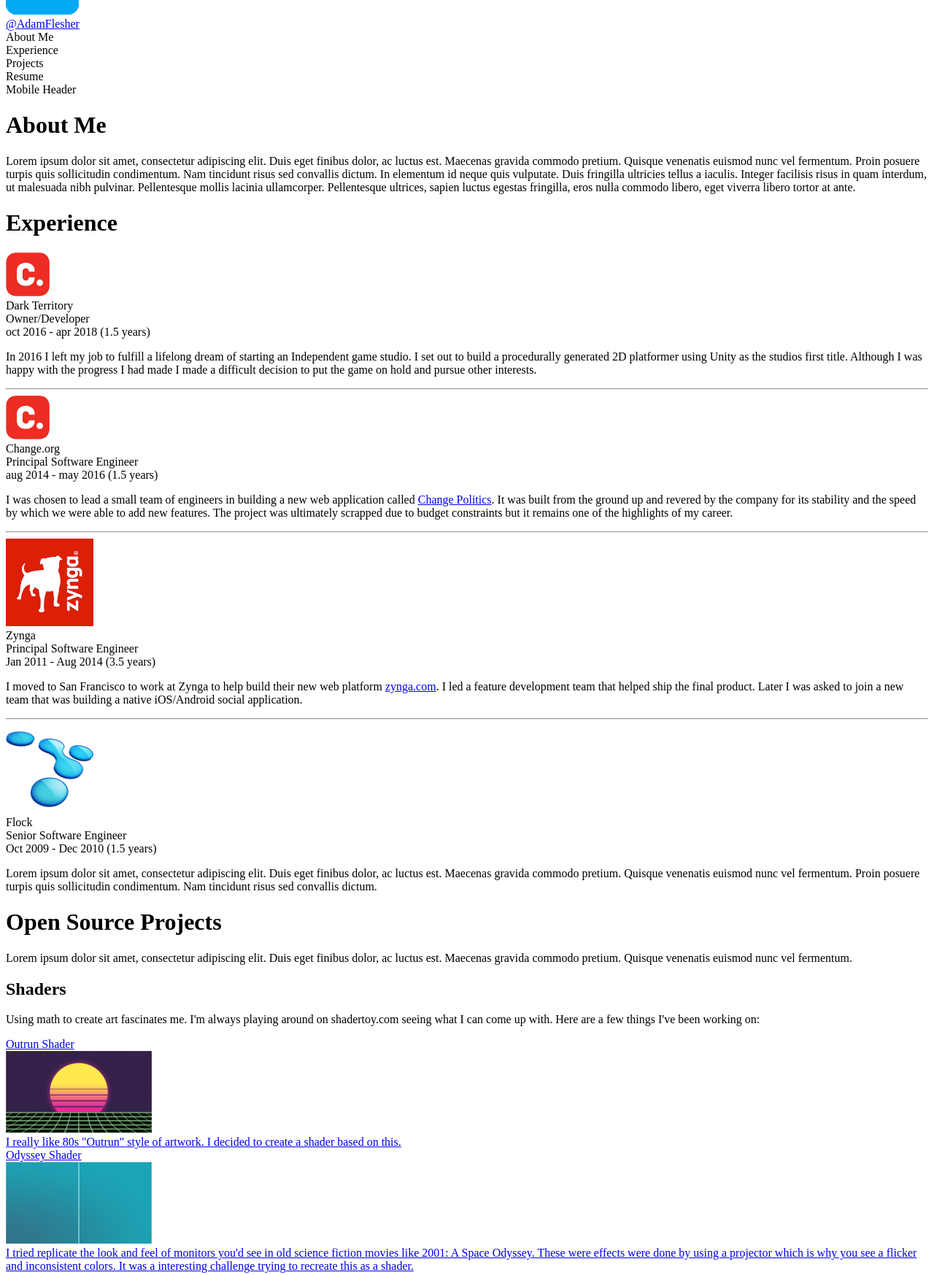
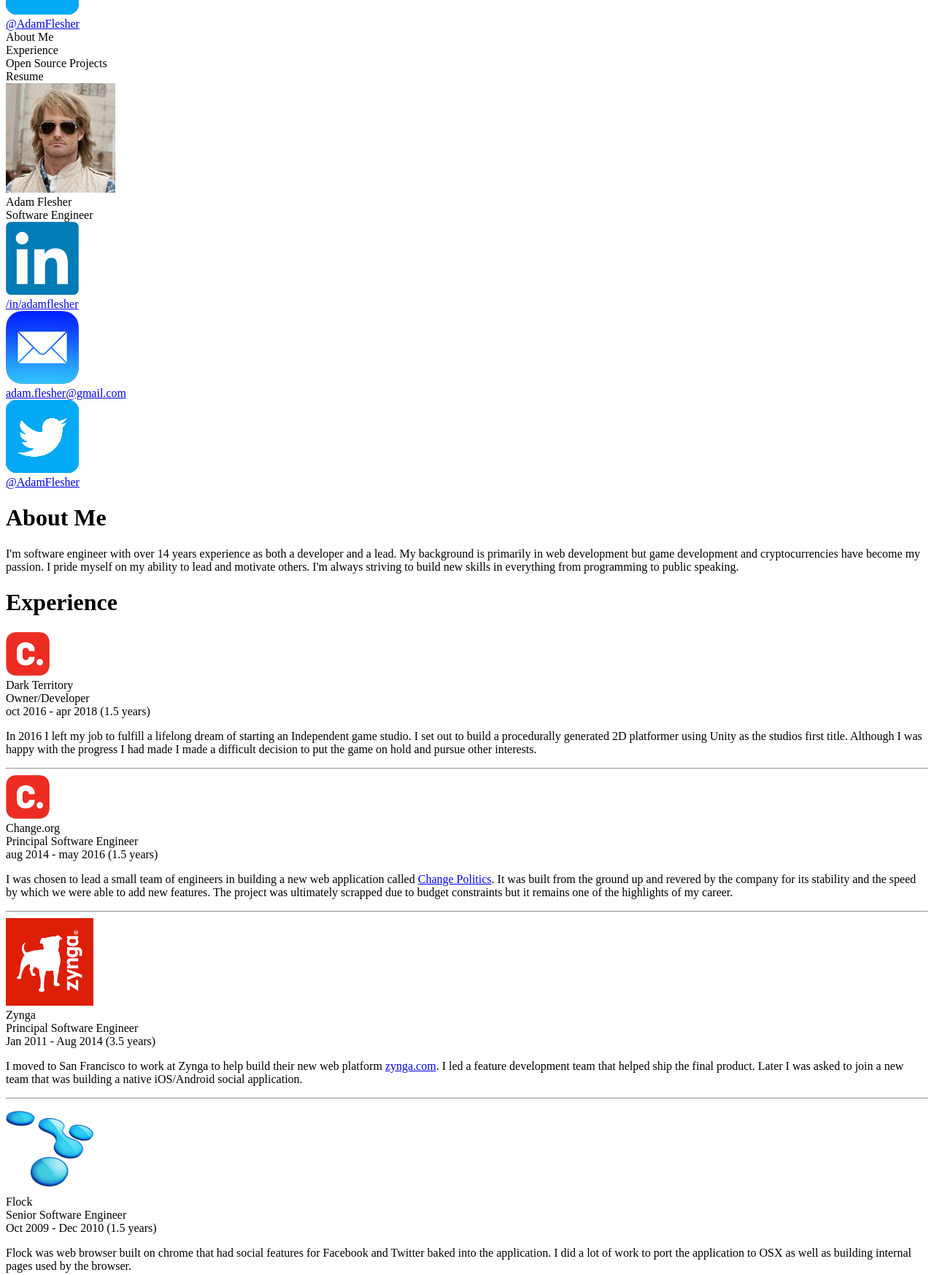
Before and after one commit to aflesher/portfolio, a Gatsby site: page / in a window 1280 px wide. Shown: the part 522-2269 px from the top of the page at 73% size. Built offline with nearby package versions, Linux system fonts and the light colour scheme; Gatsby itself is replaced by a stand-in of ours.

Commit message:
Added some missing content, fixed mobile header

```diff
--- a/src/components/Main.jsx
+++ b/src/components/Main.jsx
@@ -2,6 +2,7 @@
 import Experience from "./Main/Experience.jsx";
 import Project from "./Main/Project.jsx";
 import Resume from "./Main/Resume.jsx";
+import Header from "./Main/Header.jsx";
 
 import changeLogo from "../images/change.png";
 import zyngaLogo from "../images/zynga.png";
@@ -59,18 +60,17 @@
   render() {
     return (
       <div className="main">
-        <div className="header">
-          Mobile Header
+        <div className="mobile-header">
+          <Header />
         </div>
         <div className="about-me section" ref="0">
           <h1>
             About Me
           </h1>
           <p>
-            Lorem ipsum dolor sit amet, consectetur adipiscing elit. Duis eget finibus dolor, ac luctus est. Maecenas gravida commodo pretium.
-            Quisque venenatis euismod nunc vel fermentum. Proin posuere turpis quis sollicitudin condimentum. Nam tincidunt risus sed convallis dictum.
-            In elementum id neque quis vulputate. Duis fringilla ultricies tellus a iaculis. Integer facilisis risus in quam interdum, ut malesuada nibh pulvinar.
-            Pellentesque mollis lacinia ullamcorper. Pellentesque ultrices, sapien luctus egestas fringilla, eros nulla commodo libero, eget viverra libero tortor at ante.
+            I'm software engineer with over 14 years experience as both a developer and a lead. My background is primarily in web development but game development
+            and cryptocurrencies have become my passion. I pride myself on my ability to lead and motivate others. I'm always striving to build new skills in everything
+            from programming to public speaking.
           </p>
         </div>
 
@@ -98,8 +98,8 @@
           </Experience>
           <hr />
           <Experience icon={flockImage} name="Flock" title="Senior Software Engineer" location="Victoria, BC" date="Oct 2009 - Dec 2010 (1.5 years)">
-            <p>Lorem ipsum dolor sit amet, consectetur adipiscing elit. Duis eget finibus dolor, ac luctus est. Maecenas gravida commodo pretium.
-              Quisque venenatis euismod nunc vel fermentum. Proin posuere turpis quis sollicitudin condimentum. Nam tincidunt risus sed convallis dictum.</p>
+            <p>Flock was web browser built on chrome that had social features for Facebook and Twitter baked into the application.
+              I did a lot of work to port the application to OSX as well as building internal pages used by the browser.</p>
           </Experience>
         </div>
 
@@ -107,10 +107,6 @@
           <h1>
             Open Source Projects
           </h1>
-          <p>
-            Lorem ipsum dolor sit amet, consectetur adipiscing elit. Duis eget finibus dolor, ac luctus est. Maecenas gravida commodo pretium.
-            Quisque venenatis euismod nunc vel fermentum.
-          </p>
           <h2>
             Shaders
           </h2>
@@ -120,12 +116,12 @@
           <div>
             <Project image={outrunImage} url="https://www.shadertoy.com/view/Xl2BRh" className="shader" title="Outrun Shader">
             <div className="details">
-                I really like 80s "Outrun" style of artwork. I decided to create a shader based on this.
+                I love 80s "Outrun" art style that has become quite popular. This simple shader captures the genre in a hypnotic loop.
               </div>
             </Project>
             <Project image={odysseyImage} url="https://www.shadertoy.com/view/Md3BWN" className="shader" title="Odyssey Shader">
               <div className="details">
-              I tried replicate the look and feel of monitors you'd see in old science fiction movies like 2001: A Space Odyssey. These were effects were done by using a projector which is why you see a flicker and inconsistent colors. It was a interesting challenge trying to recreate this as a shader.
+              I tried replicate the look and feel of monitors you'd see in old science fiction movies like 2001: A Space Odyssey. These were effects were done by using a projector which is why you see a flicker and inconsistent colors. It was an interesting challenge trying to recreate this effect as a shader.
               </div>
             </Project>
           </div>
@@ -133,7 +129,7 @@
             Unity
           </h2>
           <p>
-            There is so many amazing free guides and resources for Unity. I've been trying to give something back to the community.
+            There is so many amazing free guides and resources for Unity. Lately I've been trying to use some of my experience to give something back.
           </p>
           <div>
             <Project image={epp2dImage} url="https://github.com/aflesher/EntityPostProcessor2D" className="unity" title="Entity Post-Processor 2D">
--- /dev/null
+++ b/src/components/Main/Header.jsx
@@ -0,0 +1,35 @@
+import React from "react";
+import Link from "../Sidebar/Link.jsx";
+
+import avatar from "../../images/avatar.png";
+import twitterLogo from "../../images/twitter-logo.png";
+import linkedinLogo from "../../images/linkedin-logo.png";
+import mailLogo from "../../images/mail-icon.png";
+
+class Header extends React.Component {
+  render() {
+    return (
+      <div className="header-wrapper">
+        <div className="header">
+          <div className="avatar">
+            <img src={avatar} />
+          </div>
+          <div className="name">
+            Adam Flesher
+          </div>
+          <div className="title">
+            Software Engineer
+          </div>
+        </div>
+
+        <div className="links">
+          <Link icon={linkedinLogo} text="/in/adamflesher" url="https://www.linkedin.com/in/adamflesher/" />
+          <Link icon={mailLogo} text="adam.flesher@gmail.com" url="mailto:adam.flesher@gmail.com" />
+          <Link icon={twitterLogo} text="@AdamFlesher" url="https://twitter.com/AdamFlesher" />
+        </div>
+      </div>
+    );
+  }
+}
+
+export default Header;
--- a/src/components/Main/Resume.jsx
+++ b/src/components/Main/Resume.jsx
@@ -18,14 +18,14 @@
           Technical Proficiencies
         </div>
         <div>
-          Unity C#, ShaderLab, Node.js, CSS/SCSS, React, Lodash, jQuery, Mochajs, Rendr, Postgres, MySQL, Ruby on Rails, Objective-C, Java, PHP, Jira, Git, Python, Jenkins
+          Unity C#, ShaderLab, Etheruem Solidity, Node.js, CSS/SCSS, React, Lodash, jQuery, Mochajs, Rendr, Postgres, MySQL, Ruby on Rails, Objective-C, Java, PHP, Jira, Git, Python, Jenkins
         </div>
         <div className="resume-heading">
           Experience
         </div>
         <div>
           <div className="resume-company">
-            <b>Dark Territory Games Inc,  Victoria BC</b><i> - Owner/Developer</i>
+            <b>Dark Territory, Victoria BC</b><i> - Owner/Developer</i>
           </div>
           <div className="resume-dates">OCT 2016 - MAR 2018</div>
           <ul>
@@ -63,6 +63,18 @@
             <li>General feature development and bug fixing.</li>
           </ul>
         </div>
+        <div>
+          <div className="resume-company">
+            <b>Flock, Victoria BC</b><i> - Senior Software Engineer</i>
+          </div>
+          <div className="resume-dates">OCT 2009 - DEC 2010</div>
+          <ul>
+            <li>Was a senior engineer who worked on the flock web browser.</li>
+            <li>Built, updated and deployed the flock.com homepage.</li>
+            <li>Helped to port the flock web browser to OSX/Cocoa.</li>
+            <li>Built internal pages for the web browser.</li>
+          </ul>
+        </div>
         <div className="resume-heading">
           Education
         </div>
--- a/src/components/Sidebar.jsx
+++ b/src/components/Sidebar.jsx
@@ -1,11 +1,7 @@
 import React from "react";
-import Link from "./Sidebar/Link.jsx"
+
+import Header from "./Main/Header.jsx";
 import NavItem from "./Sidebar/NavItem.jsx";
-
-import avatar from "../images/avatar.png";
-import twitterLogo from "../images/twitter-logo.png";
-import linkedinLogo from "../images/linkedin-logo.png";
-import mailLogo from "../images/mail-icon.png";
 
 class Component extends React.Component {
 
@@ -19,28 +15,11 @@
     return (
       <div className="sidebar-wrapper">
         <div className="sidebar">
-          <div className="header">
-            <div className="avatar">
-              <img src={avatar} />
-            </div>
-            <div className="name">
-              Adam Flesher
-            </div>
-            <div className="title">
-              Software Engineer
-            </div>
-          </div>
-
-          <div className="links">
-            <Link icon={linkedinLogo} text="/in/adamflesher" url="https://www.linkedin.com/in/adamflesher/" />
-            <Link icon={mailLogo} text="adam.flesher@gmail.com" url="mailto:adam.flesher@gmail.com" />
-            <Link icon={twitterLogo} text="@AdamFlesher" url="https://twitter.com/AdamFlesher" />
-          </div>
-
+          <Header />
           <div className="nav-items">
             <NavItem name="About Me" active={this.props.activeNavItem} index="0" onClick={(e) => this.navItemOnClick(e)} />
             <NavItem name="Experience" active={this.props.activeNavItem} index="1" onClick={(e) => this.navItemOnClick(e)} />
-            <NavItem name="Projects" active={this.props.activeNavItem} index="2" onClick={(e) => this.navItemOnClick(e)}  />
+            <NavItem name="Open Source Projects" active={this.props.activeNavItem} index="2" onClick={(e) => this.navItemOnClick(e)}  />
             <NavItem name="Resume" active={this.props.activeNavItem} index="3" onClick={(e) => this.navItemOnClick(e)}  />
           </div>
 
--- /dev/null
+++ b/src/layouts/header.scss
@@ -0,0 +1,62 @@
+.mobile-header {
+  background-color: #283136;
+  color: white;
+  position: relative;
+  padding: 10px 10px 10px 170px;
+  min-height: $avatar-height;
+
+  .header {
+
+    .avatar {
+      position: absolute;
+      left: 10px;
+      top: 10px;
+    }
+  }
+}
+
+.header {
+  background-color: $header-color;
+
+  .avatar {
+    width: 150px;
+    height: $avatar-height;
+
+    img {
+      border-radius: 50%;
+      width: 150px;
+      height: 150px;
+    }
+  }
+
+  .name {
+    text-transform: uppercase;
+    font-size: 18px;
+    font-weight: bold;
+  }
+
+  .title {
+    font-size: 16px;
+  }
+}
+
+.header-wrapper {
+  .links {
+    .link {
+      padding: 3px 0;
+    }
+
+    a {
+      color: white;
+      text-decoration: underline;
+      font-size: 12px;
+    }
+  }
+
+  .icon {
+    img {
+      width: 20px;
+      height: 20px;
+    }
+  }
+}
--- a/src/layouts/main.scss
+++ b/src/layouts/main.scss
@@ -1,6 +1,7 @@
 @import 'node_modules/bootstrap/scss/bootstrap.scss';
 @import 'variables.scss';
 @import 'sidebar.scss';
+@import 'header.scss';
 
 body {
   font-family: Verdana, Geneva, Tahoma, sans-serif;
@@ -48,7 +49,7 @@
   }
 
   .main {
-    .header {
+    .mobile-header {
       display: none;
     }
   }
--- a/src/layouts/variables.scss
+++ b/src/layouts/variables.scss
@@ -3,3 +3,5 @@
 $company-icon-size: 60px;
 $text-color: #000;
 $resume-text-color: #06658c;
+$header-color: #283136;
+$avatar-height: 180px;
```
Also changed, not shown: src/components/Header.jsx (deleted, +0 -13 lines), src/layouts/sidebar.scss (+16 -46 lines).
